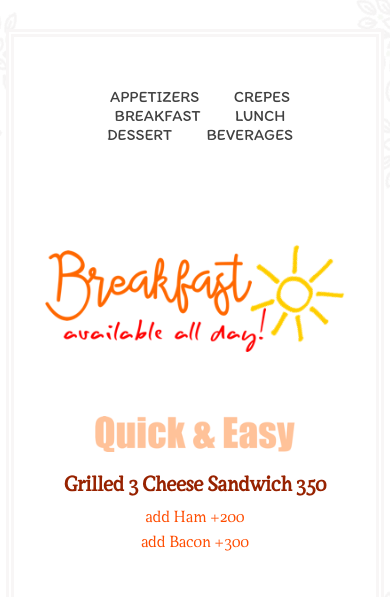
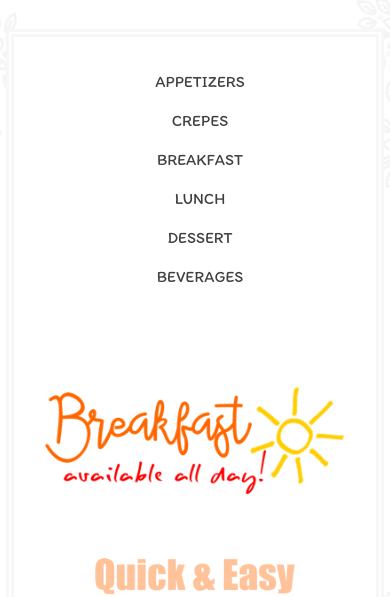
Before and after one commit to blaynecameron/TT-Creperie, a plain HTML site: page menu-breakfast.html in a window 390 px wide. Shown: the part 247-844 px from the top of the page. Drawn offline with Linux system fonts and the light colour scheme; a web font is replaced by a local one.

Commit message:
menu changes

```diff
--- a/css/style.css
+++ b/css/style.css
@@ -156,7 +156,7 @@ nav {
 	}
 
 	.navigation li {
-		margin-left: 20px;
+		margin-left: 30px;
 	}
 }
 
@@ -468,7 +468,7 @@ h5 {
 /* MENU NAVIGATION */
 .menuNavigation {
 	text-align: center;
-	margin: 50px 0 100px;
+	margin: 35px 0 100px;
 }
 
 .menuNavigation li {
@@ -476,6 +476,13 @@ h5 {
 	margin-right: 30px;
 	font-family: "Itim";
 	font-size: 16px;
+}
+
+@media (min-width: 300px) and (max-width: 558px) {
+	.menuNavigation li {
+		display: list-item;
+		margin-bottom: 20px;
+	}
 }
 
 /* MENU-BREAKFAST */
```
